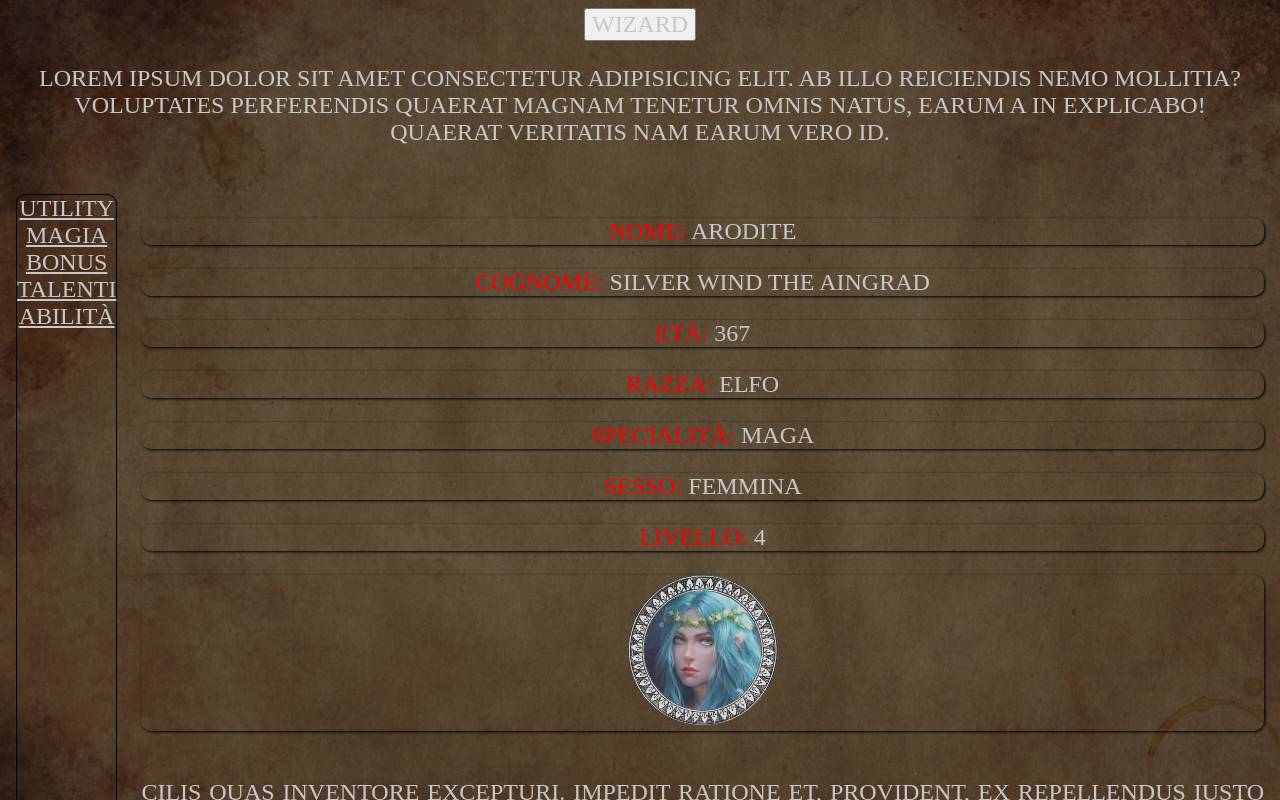
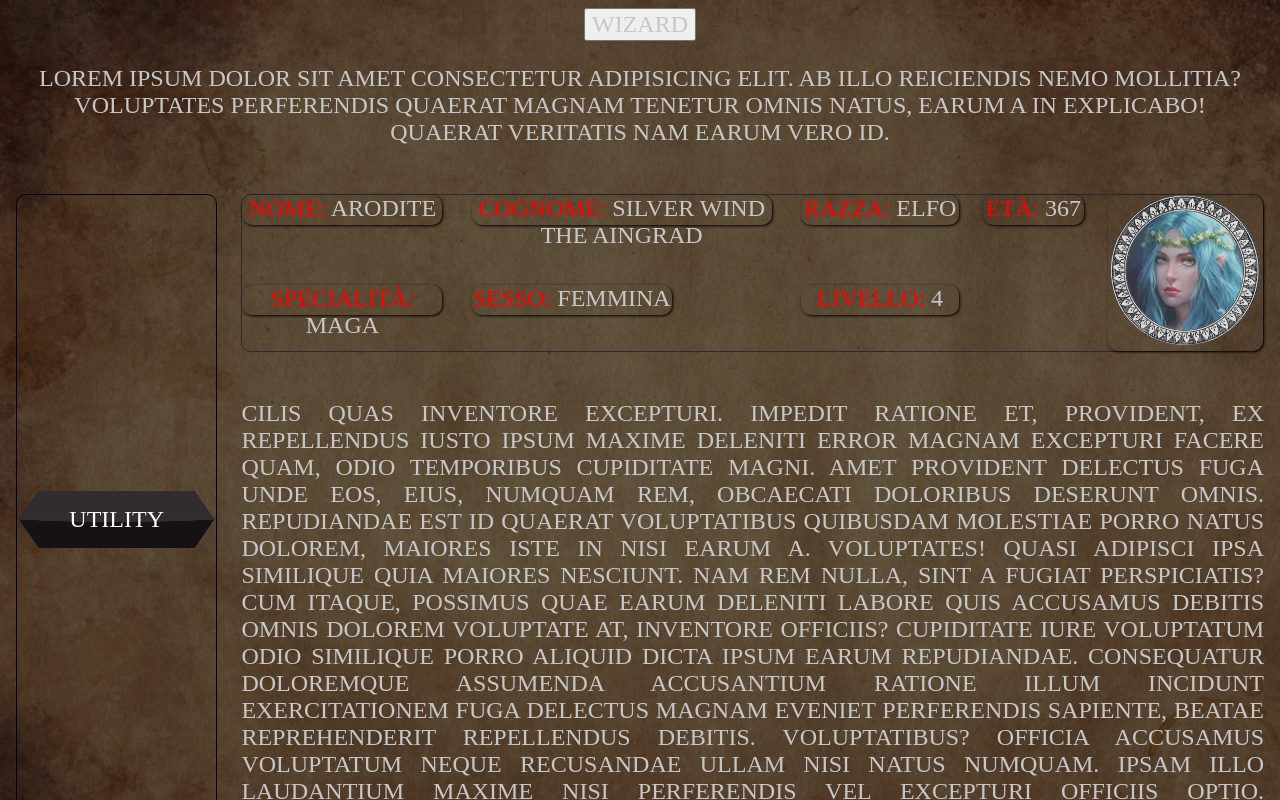
Before and after one commit to CutaiaMattia/ded_angular, an Angular app: page / in a window 1280 px wide. Shown: the top 800 px of the page. Built offline with nearby package versions, Linux system fonts and the light colour scheme.

Commit message:
add some css to work homepage correctly

```diff
--- a/src/styles.css
+++ b/src/styles.css
@@ -103,3 +103,138 @@
   text-align:justify !important;
    }
  }
+
+
+ .elemento-bis:nth-child(1),
+.elemento-bis:nth-child(2),
+.elemento-bis:nth-child(3),
+.elemento-bis:nth-child(4),
+.elemento-bis:nth-child(5),
+.elemento-bis:nth-child(6),
+.elemento-bis:nth-child(7) {
+  max-height: 30px;
+}
+.elemento-bis:nth-child(1),
+.elemento-bis:nth-child(3),
+.elemento-bis:nth-child(4),
+.elemento-bis:nth-child(5),
+.elemento-bis:nth-child(6),
+.elemento-bis:nth-child(7) {
+  max-width: 200px;
+}
+
+.elemento-bis:nth-child(2) {
+  max-width: 300px;
+}
+
+.elemento-bis p{
+  margin: 0;
+}
+
+.grid-container2 {
+  /*---------ESPOSIZZIONE IN LINEA PER SMARTPHONE-------------*/
+  display: grid; /*---------dichiarazione del display sul contenitore generale-------------*/
+  gap: 1em;
+  border: 1px solid rgb(43, 43, 43);
+  max-height: 250px;
+  grid-template-areas: "uno" "due" "tre" "quatro" "cinque" "sei" "sette" "otto"; /*---------definisci gli elementi per il meotodo grid-------------*/
+}
+
+.elemento-bis:nth-child(1) {
+  /*---------prendi l'elemento figlio (X)-------------*/
+  grid-area: uno;
+}
+
+.elemento-bis:nth-child(2) {
+  grid-area: due;
+}
+
+.elemento-bis:nth-child(3) {
+  grid-area: tre; /*---------associazzione al valore x al elemento-------------*/
+}
+
+.elemento-bis:nth-child(4) {
+  grid-area: quatro;
+}
+
+.elemento-bis:nth-child(5) {
+  grid-area: cinque;
+}
+
+.elemento-bis:nth-child(6) {
+  grid-area: sei;
+}
+
+.elemento-bis:nth-child(7) {
+  grid-area: sette;
+}
+.elemento-bis:nth-child(8) {
+  grid-area: otto;
+}
+
+.grid-container2 {
+  grid-template-areas:
+    "uno due quatro tre otto"
+    "cinque sei sette . otto";
+}
+
+.btn {
+  display:inline-block;
+  position: relative;
+  color: #fff;
+  font-weight: 500;
+  text-decoration: none;
+  text-transform: uppercase;
+  padding: 15px 50px;
+  text-align: center;
+  clip-path: polygon(10% 0, 90% 0, 100% 50%, 90% 100%, 10% 100%, 0 50%);
+  background-color: #161213;
+  background-image: radial-gradient(200% 70% at center 20%, rgba(48,44,45,1) -30%, rgba(50,46,47,1) 49%, rgba(22,18,19,1) 50%, rgba(22,18,19,1) 150%);
+  background-repeat: no-repeat;
+  transition: background-position-y ease-in-out 250ms;
+}
+
+.btn:hover {
+  background-position-y: -50px;
+}
+
+
+
+
+.grid-container3 {
+  /*---------ESPOSIZZIONE IN LINEA PER SMARTPHONE-------------*/
+  display: grid; /*---------dichiarazione del display sul contenitore generale-------------*/
+  gap: 1em;
+  grid-template-areas: "uno" "due" "tre" "quatro" "cinque"; /*---------definisci gli elementi per il meotodo grid-------------*/
+}
+
+.elemento-tris:nth-child(1) {
+  /*---------prendi l'elemento figlio (X)-------------*/
+  grid-area: uno;
+}
+
+.elemento-tris:nth-child(2) {
+  grid-area: due;
+}
+
+.elemento-tris:nth-child(3) {
+  grid-area: tre; /*---------associazzione al valore x al elemento-------------*/
+}
+
+.elemento-tris:nth-child(4) {
+  grid-area: quatro;
+}
+
+.elemento-tris:nth-child(5) {
+  grid-area: cinque;
+}
+
+
+.grid-container3 {
+  grid-template-areas:
+    "uno"
+    "due"
+    "tre"
+    "quatro"
+    "cinque"
+}
```
Also changed, not shown: 3 other files (tests, documents, lock files or other folders).
